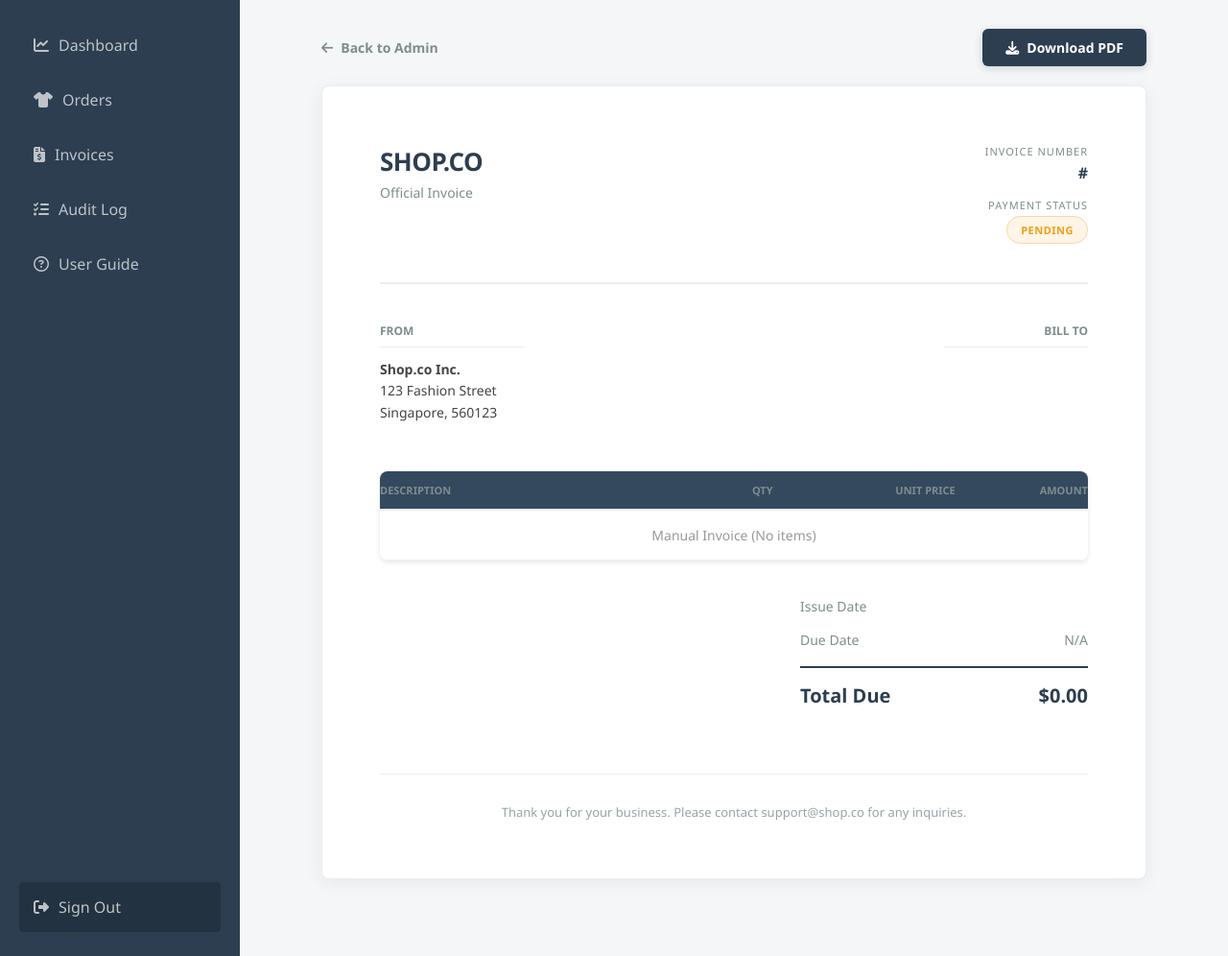
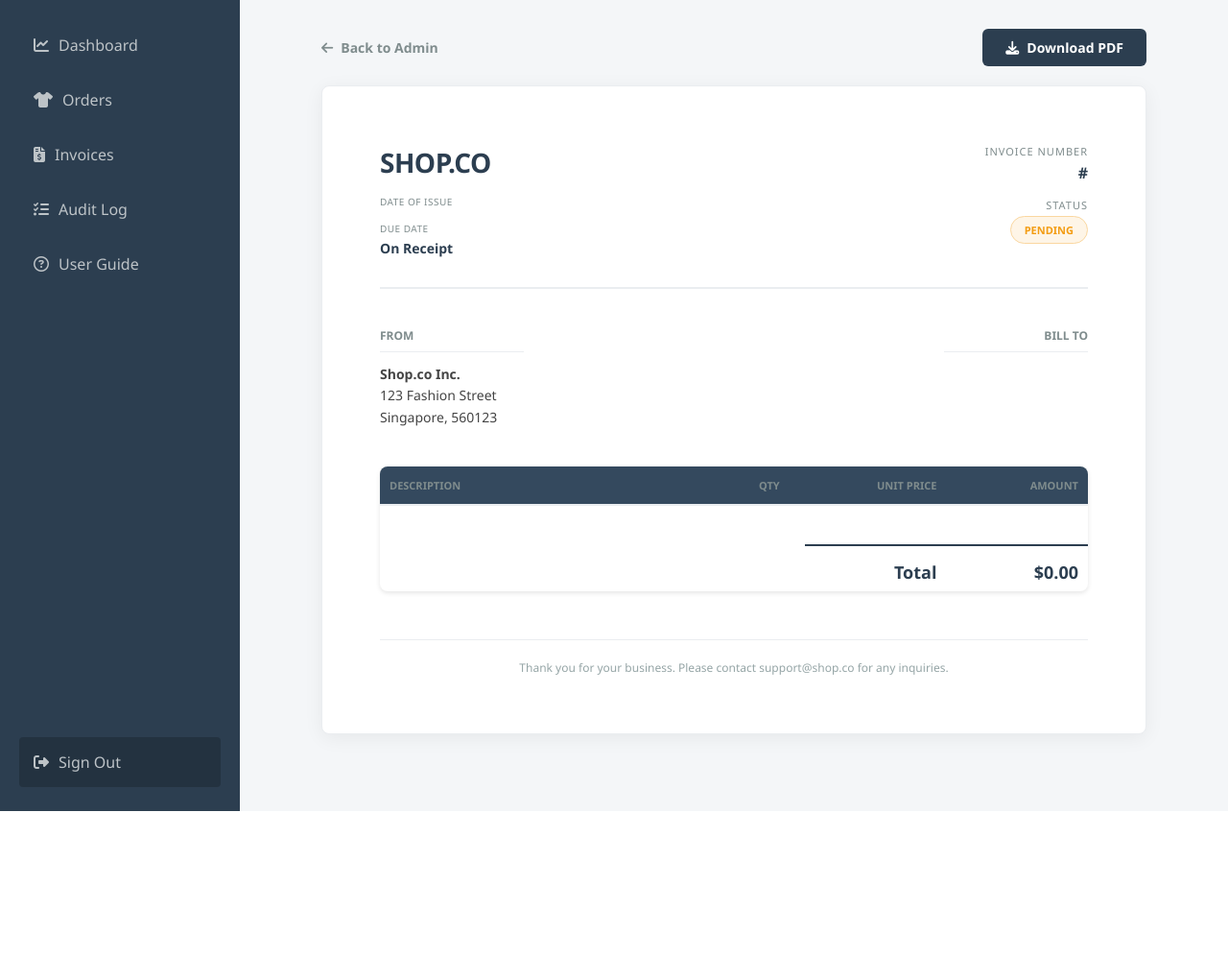
Before and after one commit to MrBeanCoozl/WDP_Development, a Flask app: template templates/view_invoice.html in a window 1280 px wide. Shown: the part 73-1069 px from the top of the page at 96% size. After the commit the page ends 918 px from the top, so only its background shows below. Run offline with Flask 3, Linux system fonts and the light colour scheme; the template is opened without the code that fills it, so the values that code supplies are empty.

Commit message:
removed 9% in orders and updated the invoice and invoice download

```diff
--- a/templates/orders.html
+++ b/templates/orders.html
@@ -61,7 +61,9 @@
             <td>
                 <ul style="margin: 0; padding-left: 20px; font-size: 13px; color: #444;">
                     {% for item in order.items %}
-                    <li><strong>{{ item.quantity }}x</strong> {{ item.item_name }}</li>
+                        {% if "GST" not in item.item_name and "Shipping Fee" not in item.item_name %}
+                            <li><strong>{{ item.quantity }}x</strong> {{ item.item_name }}</li>
+                        {% endif %}
                     {% endfor %}
                 </ul>
             </td>
--- a/templates/view_invoice.html
+++ b/templates/view_invoice.html
@@ -11,12 +11,11 @@
     :root {
         --primary: #2c3e50;
         --secondary: #7f8c8d;
-        --accent: #3498db;
         --border: #eaedf0;
         --bg: #f4f6f8;
         --success: #27ae60;
         --warning: #f39c12;
-        --danger: #dc2626; /* Added for Cancelled status */
+        --danger: #dc2626;
     }
 
     body {
@@ -25,21 +24,19 @@
         color: var(--primary);
     }
 
-    /* --- LAYOUT CONTAINERS --- */
     .layout-container {
         max-width: 900px;
         margin: 0 auto;
         padding: 0 20px;
     }
 
-    /* --- TOP ACTION BAR --- */
+    /* --- ACTION BAR --- */
     .action-bar {
         display: flex;
         justify-content: space-between;
         align-items: center;
         margin: 30px 0 20px 0;
     }
-
     .btn-back {
         display: inline-flex;
         align-items: center;
@@ -48,10 +45,7 @@
         color: var(--secondary);
         font-weight: 600;
         font-size: 14px;
-        transition: color 0.2s;
     }
-    .btn-back:hover { color: var(--primary); }
-
     .btn-print {
         background-color: var(--primary);
         color: white;
@@ -64,11 +58,7 @@
         display: inline-flex;
         align-items: center;
         gap: 8px;
-        box-shadow: 0 2px 8px rgba(44, 62, 80, 0.2);
-        transition: transform 0.1s;
     }
-    .btn-print:hover { transform: translateY(-1px); background-color: #1a252f; }
-    .btn-print:active { transform: translateY(0); }
 
     /* --- INVOICE PAPER --- */
     .invoice-paper {
@@ -78,6 +68,7 @@
         box-shadow: 0 4px 20px rgba(0,0,0,0.06);
         border: 1px solid var(--border);
         margin-bottom: 50px;
+        position: relative;
     }
 
     /* --- HEADER GRID --- */
@@ -86,22 +77,41 @@
         grid-template-columns: 1fr auto;
         gap: 20px;
         border-bottom: 2px solid var(--border);
-        padding-bottom: 40px;
+        padding-bottom: 30px;
         margin-bottom: 40px;
         align-items: start;
     }
 
     .branding h1 {
         margin: 0;
-        font-size: 26px;
+        font-size: 28px;
         text-transform: uppercase;
         letter-spacing: -0.5px;
         color: var(--primary);
     }
-    .branding .sub {
-        margin-top: 5px;
+
+    /* MODIFIED: Stack Dates Vertically */
+    .invoice-dates {
+        margin-top: 15px;
+        display: flex;
+        flex-direction: column;
+        gap: 12px; /* Space between the two dates */
+    }
+    .date-item {
+        /* Keep label and value close */
+    }
+    .date-item label {
+        display: block;
+        font-size: 10px;
+        text-transform: uppercase;
         color: var(--secondary);
+        letter-spacing: 0.5px;
+        margin-bottom: 2px;
+    }
+    .date-item span {
         font-size: 14px;
+        font-weight: 600;
+        color: var(--primary);
     }
 
     .meta-details {
@@ -110,7 +120,6 @@
         flex-direction: column;
         gap: 15px;
     }
-
     .meta-group label {
         display: block;
         font-size: 11px;
@@ -125,38 +134,11 @@
         color: var(--primary);
     }
 
-    /* --- BADGES --- */
-    .status-badge {
-        display: inline-block;
-        padding: 6px 14px;
-        border-radius: 50px;
-        font-size: 11px;
-        font-weight: 700;
-        text-transform: uppercase;
-        letter-spacing: 0.5px;
-    }
-    .status-badge.paid {
-        background: #e8f8f5;
-        color: var(--success);
-        border: 1px solid #d1f2eb;
-    }
-    .status-badge.unpaid {
-        background: #fef5e7;
-        color: var(--warning);
-        border: 1px solid #fad7a0;
-    }
-    /* NEW: Cancelled Style */
-    .status-badge.cancelled {
-        background: #fee2e2;
-        color: var(--danger);
-        border: 1px solid #fecaca;
-    }
-
     /* --- ADDRESS SECTION --- */
     .address-row {
         display: flex;
         justify-content: space-between;
-        margin-bottom: 50px;
+        margin-bottom: 40px;
     }
     .address-col h3 {
         font-size: 12px;
@@ -175,12 +157,15 @@
     }
 
     /* --- TABLE --- */
-    .table-responsive { width: 100%; margin-bottom: 30px; }
-    table { width: 100%; border-collapse: collapse; }
+    .table-responsive { width: 100%; }
+    table {
+        width: 100%;
+        border-collapse: collapse;
+    }
 
     th {
         text-align: left;
-        padding: 12px 0;
+        padding: 12px 10px;
         border-bottom: 2px solid var(--border);
         color: var(--secondary);
         font-size: 11px;
@@ -188,52 +173,90 @@
         font-weight: 600;
     }
     td {
-        padding: 16px 0;
+        padding: 16px 10px;
         border-bottom: 1px solid var(--border);
         font-size: 14px;
+        vertical-align: top;
     }
+
+    /* Pagination Safety */
+    tr {
+        page-break-inside: avoid;
+    }
+
     .text-right { text-align: right; }
     .text-center { text-align: center; }
 
-    /* --- TOTALS --- */
-    .totals-container {
-        display: flex;
-        justify-content: flex-end;
-    }
-    .totals-box { width: 300px; }
-
-    .total-row {
-        display: flex;
-        justify-content: space-between;
-        padding: 8px 0;
-        font-size: 14px;
+    /* --- TOTALS SECTION --- */
+    .totals-row td {
+        border-bottom: none;
+        padding: 8px 10px;
         color: var(--secondary);
     }
-    .total-row.grand {
+    .totals-row.grand-total td {
         border-top: 2px solid var(--primary);
-        margin-top: 10px;
-        padding-top: 15px;
         color: var(--primary);
         font-weight: 800;
-        font-size: 20px;
+        font-size: 18px;
+        padding-top: 15px;
+    }
+    .totals-label {
+        font-weight: 600;
     }
 
-    /* --- FOOTER --- */
+    /* --- STATUS BADGES --- */
+    .status-badge {
+        display: inline-block;
+        padding: 6px 14px;
+        border-radius: 50px;
+        font-size: 11px;
+        font-weight: 700;
+        text-transform: uppercase;
+    }
+    .status-badge.paid { background: #e8f8f5; color: var(--success); border: 1px solid #d1f2eb; }
+    .status-badge.unpaid { background: #fef5e7; color: var(--warning); border: 1px solid #fad7a0; }
+    .status-badge.cancelled { background: #fee2e2; color: var(--danger); border: 1px solid #fecaca; }
+
     .invoice-footer {
-        margin-top: 60px;
-        padding-top: 30px;
+        margin-top: 50px;
+        padding-top: 20px;
         border-top: 1px solid var(--border);
         text-align: center;
         color: #95a5a6;
-        font-size: 13px;
+        font-size: 12px;
     }
 
-    /* --- PRINT HIDING --- */
+    /* =========================================
+       PRINT STYLES
+       ========================================= */
     @media print {
-        .no-print, header, .sidebar { display: none !important; }
-        .invoice-paper { box-shadow: none; border: none; margin: 0; padding: 0; }
-        .layout-container { max-width: 100%; padding: 0; }
-        body { background: white; }
+        @page { margin: 0; size: auto; }
+        body * { visibility: hidden; }
+
+        /* Hide UI elements */
+        header, nav, .sidebar, .action-bar, .no-print { display: none !important; }
+
+        /* Show Invoice */
+        .invoice-paper, .invoice-paper * { visibility: visible; }
+
+        .invoice-paper {
+            position: absolute;
+            left: 0;
+            top: 0;
+            width: 100%;
+            margin: 0;
+            padding: 20mm; /* Standard Print Padding */
+            border: none;
+            box-shadow: none;
+        }
+
+        /* Pagination & Layout Logic */
+        tbody { page-break-after: auto; }
+        tr { page-break-inside: avoid; }
+
+        /* Ensure specific elements don't get cut */
+        .totals-row { page-break-inside: avoid; }
+        .branding, .address-row { page-break-inside: avoid; }
     }
 </style>
 
@@ -241,18 +264,11 @@
 
     <div class="action-bar no-print">
         {% if is_customer_view %}
-            <a href="{{ url_for('store_profile') }}" class="btn-back">
-                <i class="fa-solid fa-arrow-left"></i> Back to Orders
-            </a>
+            <a href="{{ url_for('store_profile') }}" class="btn-back"><i class="fa-solid fa-arrow-left"></i> Back to Orders</a>
         {% else %}
-            <a href="{{ url_for('invoices') }}" class="btn-back">
-                <i class="fa-solid fa-arrow-left"></i> Back to Admin
-            </a>
+            <a href="{{ url_for('invoices') }}" class="btn-back"><i class="fa-solid fa-arrow-left"></i> Back to Admin</a>
         {% endif %}
-
-        <button onclick="window.print()" class="btn-print">
-            <i class="fa-solid fa-download"></i> Download PDF
-        </button>
+        <button onclick="window.print()" class="btn-print"><i class="fa-solid fa-download"></i> Download PDF</button>
     </div>
 
     <div class="invoice-paper">
@@ -260,7 +276,17 @@
         <div class="header-grid">
             <div class="branding">
                 <h1>Shop.co</h1>
-                <div class="sub">Official Invoice</div>
+
+                <div class="invoice-dates">
+                    <div class="date-item">
+                        <label>Date of Issue</label>
+                        <span>{{ invoice.date_created.strftime('%b %d, %Y') }}</span>
+                    </div>
+                    <div class="date-item">
+                        <label>Due Date</label>
+                        <span>{{ invoice.date_due.strftime('%b %d, %Y') if invoice.date_due else 'On Receipt' }}</span>
+                    </div>
+                </div>
             </div>
 
             <div class="meta-details">
@@ -269,7 +295,7 @@
                     <div class="value">#{{ invoice.invoice_code }}</div>
                 </div>
                 <div class="meta-group">
-                    <label>Payment Status</label>
+                    <label>Status</label>
                     <div class="value">
                         {% if invoice.status == 'Paid' %}
                             <span class="status-badge paid">Paid</span>
@@ -286,20 +312,14 @@
         <div class="address-row">
             <div class="address-col">
                 <h3>From</h3>
-                <p>
-                    <strong>Shop.co Inc.</strong><br>
-                    123 Fashion Street<br>
-                    Singapore, 560123
-                </p>
+                <p><strong>Shop.co Inc.</strong><br>123 Fashion Street<br>Singapore, 560123</p>
             </div>
             <div class="address-col" style="text-align: right;">
                 <h3>Bill To</h3>
                 <p>
                     <strong>{{ invoice.client.name }}</strong><br>
                     {{ invoice.client.email }}<br>
-                    {% if invoice.client.custom_id %}
-                    Client ID: {{ invoice.client.custom_id }}
-                    {% endif %}
+                    {% if invoice.client.custom_id %}Client ID: {{ invoice.client.custom_id }}{% endif %}
                 </p>
             </div>
         </div>
@@ -309,14 +329,20 @@
                 <thead>
                     <tr>
                         <th style="width: 50%;">Description</th>
-                        <th class="text-center">Qty</th>
-                        <th class="text-right">Unit Price</th>
-                        <th class="text-right">Amount</th>
+                        <th class="text-center" style="width: 10%;">Qty</th>
+                        <th class="text-right" style="width: 20%;">Unit Price</th>
+                        <th class="text-right" style="width: 20%;">Amount</th>
                     </tr>
                 </thead>
                 <tbody>
-                    {% if invoice.order %}
+                    {% set ns = namespace(shipping=None, gst=None) %}
+
                     {% for item in invoice.order.items %}
+                        {% if "Shipping Fee" in item.item_name %}
+                            {% set ns.shipping = item %}
+                        {% elif "GST" in item.item_name %}
+                            {% set ns.gst = item %}
+                        {% else %}
                             <tr>
                                 <td>
                                     <strong>{{ item.item_name }}</strong>
@@ -326,31 +352,35 @@
                                 <td class="text-right">${{ "%.2f"|format(item.unit_price) }}</td>
                                 <td class="text-right">${{ "%.2f"|format(item.total_price) }}</td>
                             </tr>
+                        {% endif %}
                     {% endfor %}
-                    {% else %}
-                        <tr>
-                            <td colspan="4" class="text-center" style="color: #999;">Manual Invoice (No items)</td>
+
+                    <tr><td colspan="4" style="padding: 20px 0; border: none;"></td></tr>
+
+                    {% if ns.shipping %}
+                    <tr class="totals-row">
+                        <td colspan="2" style="border: none;"></td>
+                        <td class="text-right totals-label">Shipping Fee</td>
+                        <td class="text-right">${{ "%.2f"|format(ns.shipping.total_price) }}</td>
                     </tr>
                     {% endif %}
+
+                    {% if ns.gst %}
+                    <tr class="totals-row">
+                        <td colspan="2" style="border: none;"></td>
+                        <td class="text-right totals-label">GST (9%)</td>
+                        <td class="text-right">${{ "%.2f"|format(ns.gst.total_price) }}</td>
+                    </tr>
+                    {% endif %}
+
+                    <tr class="totals-row grand-total">
+                        <td colspan="2" style="border: none;"></td>
+                        <td class="text-right">Total</td>
+                        <td class="text-right">${{ "%.2f"|format(invoice.amount) }}</td>
+                    </tr>
+
                 </tbody>
             </table>
-        </div>
-
-        <div class="totals-container">
-            <div class="totals-box">
-                <div class="total-row">
-                    <span>Issue Date</span>
-                    <span>{{ invoice.date_created.strftime('%b %d, %Y') }}</span>
-                </div>
-                <div class="total-row">
-                    <span>Due Date</span>
-                    <span>{{ invoice.date_due.strftime('%b %d, %Y') if invoice.date_due else 'N/A' }}</span>
-                </div>
-                <div class="total-row grand">
-                    <span>Total Due</span>
-                    <span>${{ "%.2f"|format(invoice.amount) }}</span>
-                </div>
-            </div>
         </div>
 
         <div class="invoice-footer">
@@ -360,10 +390,11 @@
 </div>
 
 <script>
-    // Log Download (Optional: only if route exists)
     {% if url_for('log_invoice_download', invoice_id=invoice.id) %}
     window.onbeforeprint = function() {
-        fetch("{{ url_for('log_invoice_download', invoice_id=invoice.id) }}", { method: 'POST' });
+        const url = "{{ url_for('log_invoice_download', invoice_id=invoice.id) }}";
+        if (navigator.sendBeacon) { navigator.sendBeacon(url); }
+        else { fetch(url, { method: 'POST' }); }
     };
     {% endif %}
 </script>
```
Lines whose indentation alone changed are shown as unchanged.
